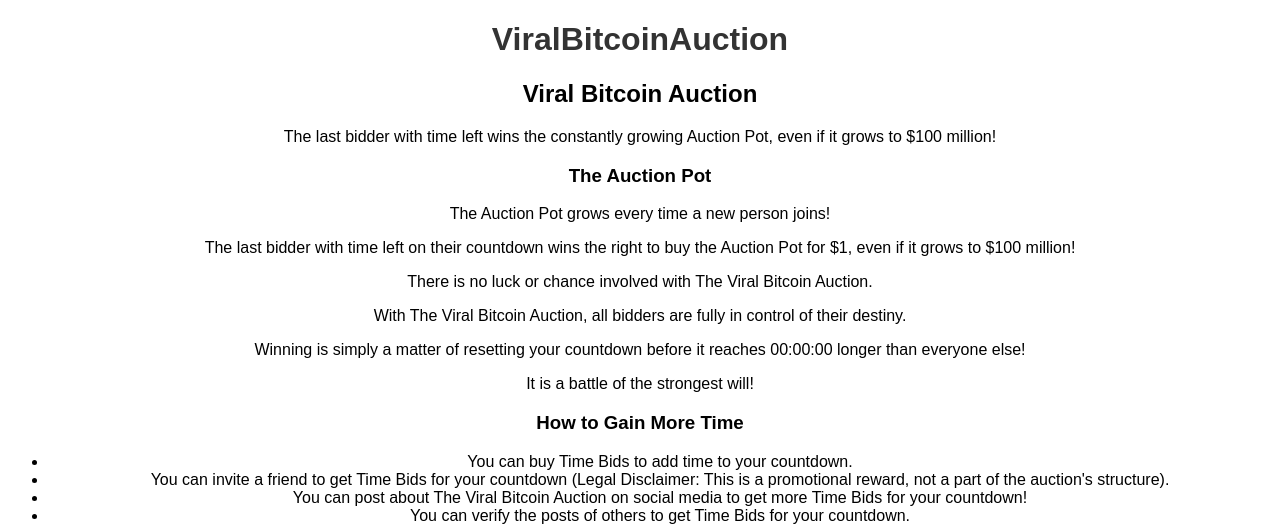
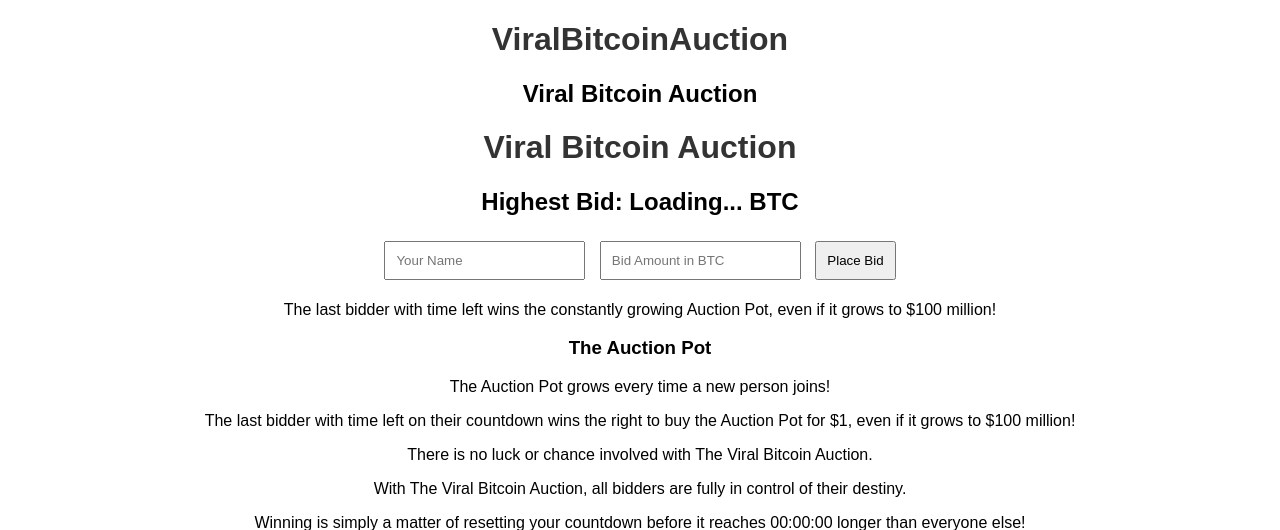
Before and after one commit to lancemcpherson88/Viral-Money-Auction, a Python web app: template templates/auction.html in a window 1280 px wide. Shown: the top 530 px of the page. Run offline with Jinja, Linux system fonts and the light colour scheme; the template is opened without the code that fills it, so the values that code supplies are empty.

Commit message:
Update auction.html

```diff
--- a/templates/auction.html
+++ b/templates/auction.html
@@ -9,6 +9,45 @@
 <body>
     <h1>ViralBitcoinAuction</h1>
     <h2>Viral Bitcoin Auction</h2>
+   <h1>Viral Bitcoin Auction</h1>
+    <h2>Highest Bid: <span id="highest-bid">Loading...</span> BTC</h2>
+
+    <form id="bid-form">
+        <input type="text" name="user" placeholder="Your Name" required>
+        <input type="number" name="amount" placeholder="Bid Amount in BTC" step="0.0001" required>
+        <button type="submit">Place Bid</button>
+    </form>
+
+    <script>
+        // Fetch the highest bid initially
+        fetchHighestBid();
+
+        // Handle form submission
+        document.getElementById('bid-form').onsubmit = async function(event) {
+            event.preventDefault();
+            const user = this.user.value;
+            const amount = this.amount.value;
+
+            const response = await fetch('/bid', {
+                method: 'POST',
+                headers: { 'Content-Type': 'application/json' },
+                body: JSON.stringify({ user, amount })
+            });
+
+            if (response.ok) {
+                fetchHighestBid(); // Update the highest bid after submitting
+            }
+        };
+
+        // Fetch and display the highest bid
+        async function fetchHighestBid() {
+            const response = await fetch('/bid', { method: 'GET' });
+            const result = await response.json();
+            document.getElementById('highest-bid').innerText = result.highest_bid.amount + ' BTC by ' + result.highest_bid.user;
+        }
+    </script>
+
+
     <p>The last bidder with time left wins the constantly growing Auction Pot, even if it grows to $100 million!</p>
 
     <h3>The Auction Pot</h3>
```
